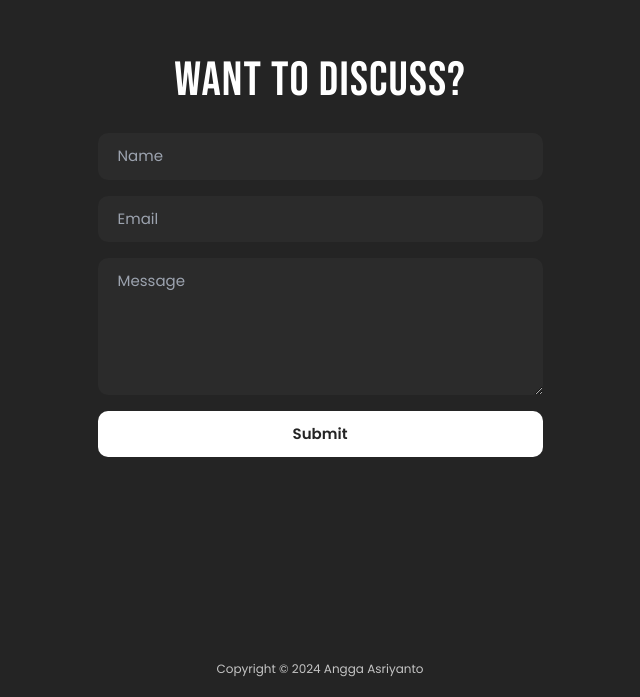
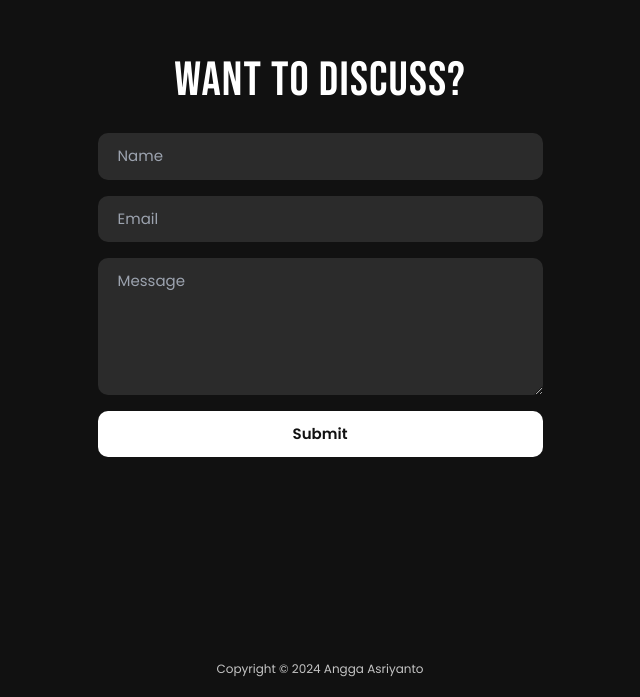
Before and after one commit to AnggaAsriyanto/my-portfolio, a Vue app: page / in a window 1280 px wide. Shown: the part 4203-4900 px from the top of the page, without its empty margins (320-960 px from the left). Built offline with nearby package versions, Linux system fonts and the light colour scheme.

Commit message:
change background color and remove debug scroll end

```diff
--- a/src/composables/toggleActiveLink.js
+++ b/src/composables/toggleActiveLink.js
@@ -34,7 +34,6 @@ export const useToggleActiveLink = () => {
           clearTimeout(time)
           time = setTimeout(() => {
             linkClicked = false
-            console.log('scroll end')
           }, 100)
         })
       })
--- a/tailwind.config.js
+++ b/tailwind.config.js
@@ -5,7 +5,7 @@ export default {
   content: ['./index.html', './src/**/*.{vue,js,ts,jsx,tsx}'],
   theme: {
     colors: {
-      black: '#242424',
+      black: '#111111',
       white: '#ffffff'
     },
     fontFamily: {
```
